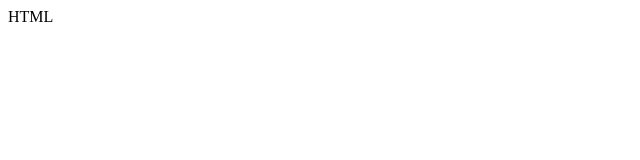
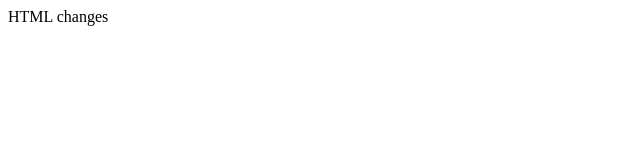
Before and after one commit to KostaFortumanov/kiii-domasna4, a plain HTML site: page index.html in a window 1280 px wide. Shown: the full height of the page, 0-640 px from the left. Drawn offline with Linux system fonts and the light colour scheme.

Commit message:
html changes

```diff
--- a/index.html
+++ b/index.html
@@ -1 +1 @@
-<div>HTML</div>
+<div>HTML changes</div>
```
